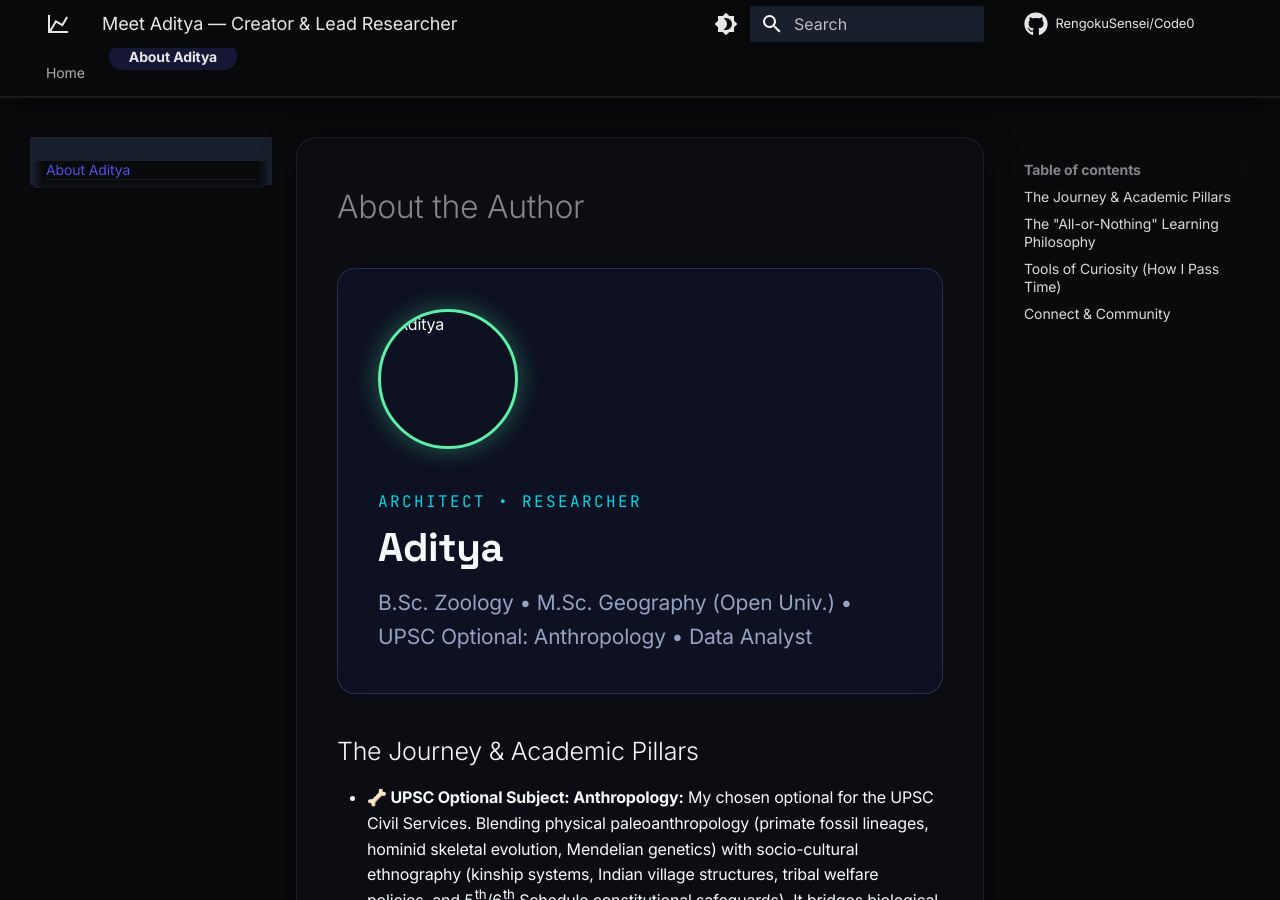
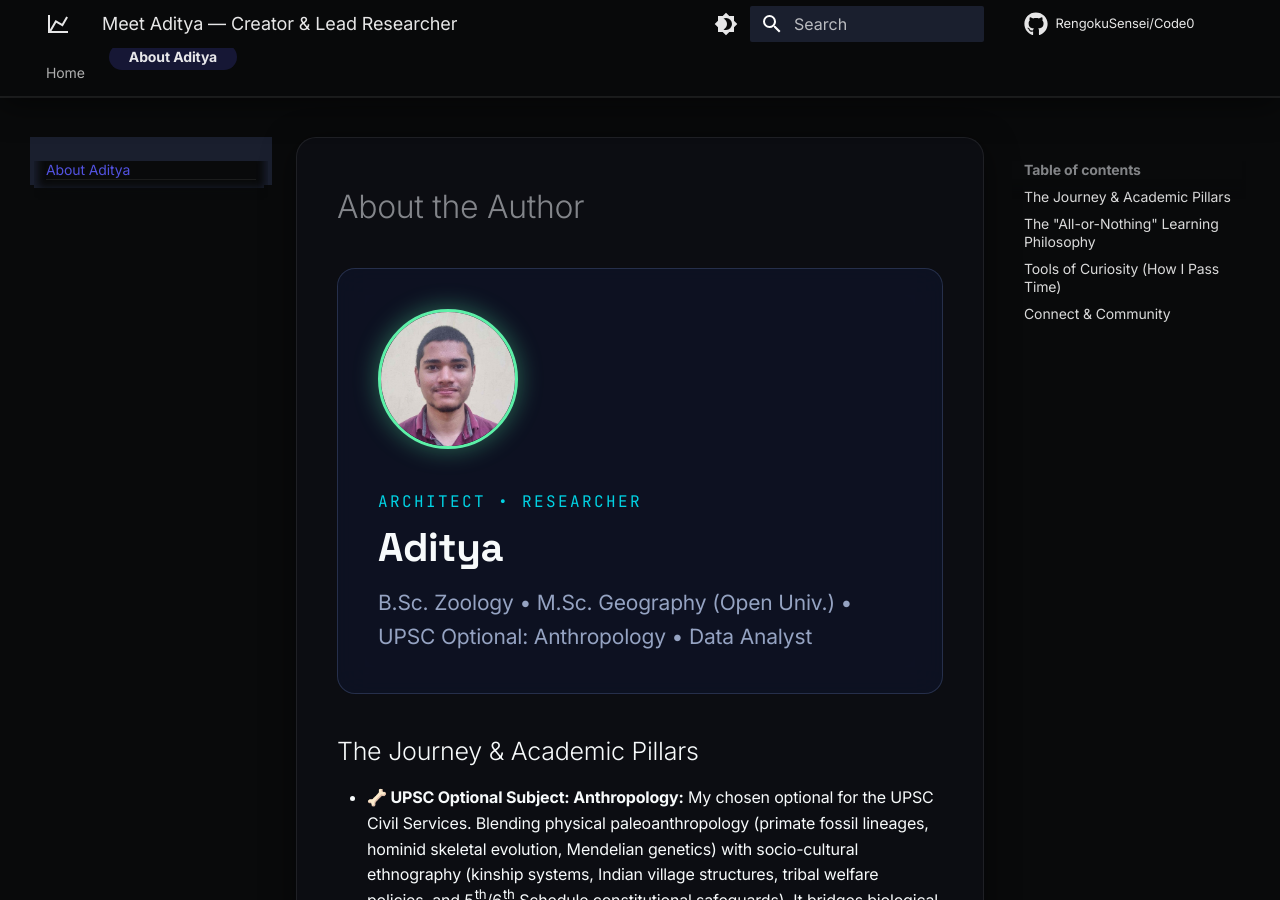
Before and after one commit to RengokuSensei/Code0, an MkDocs documentation site: the page built from docs/about/author.md, in a window 1280 px wide and 900 px high. Built offline with MkDocs 1.6.1 and Material for MkDocs 9.7.7, drawn with Linux system fonts in a browser that asks for light colours; a script that is not in the unit is left out; comment, search, counter and statistics services are not loaded.

Commit message:
fix(author): resolve relative path to author photo in profile circle

```diff
--- a/docs/about/author.md
+++ b/docs/about/author.md
@@ -6,8 +6,8 @@ description: Background, philosophy, and curiosity matrix of Aditya, creator of
 # About the Author
 
 <div class="aa-author-hero" style="display: flex; gap: 2rem; align-items: center; margin: 2rem 0; padding: 2rem; border-radius: 18px; background: rgba(14, 20, 42, 0.65); border: 1px solid rgba(140, 170, 240, 0.2); backdrop-filter: blur(16px); flex-wrap: wrap;">
-  <div style="width: 140px; height: 140px; border-radius: 50%; overflow: hidden; border: 3px solid #5df0a8; box-shadow: 0 0 25px rgba(93, 240, 168, 0.35); flex-shrink: 0;">
-    <img src="../assets/images/aditya.jpg" alt="Aditya" style="width: 100%; height: 100%; object-fit: cover; object-position: center top;">
+  <div style="width: 140px; height: 140px; border-radius: 50%; overflow: hidden; border: 3px solid #5df0a8; box-shadow: 0 0 25px rgba(93, 240, 168, 0.4); flex-shrink: 0; background: #070913; position: relative;">
+    <img src="../../assets/images/aditya.jpg" alt="Aditya — Advanced Analysis" onerror="this.onerror=null; this.src='../assets/images/aditya.jpg';" style="width: 100%; height: 100%; object-fit: cover; object-position: center top; display: block;">
   </div>
   <div>
     <div style="font-family: 'JetBrains Mono', monospace; font-size: 0.8rem; color: #02d2e3; letter-spacing: 0.15em; text-transform: uppercase; margin-bottom: 0.3rem;">ARCHITECT &bull; RESEARCHER</div>
```
Also changed, not shown: docs/about/assets/images/aditya.jpg (added).
